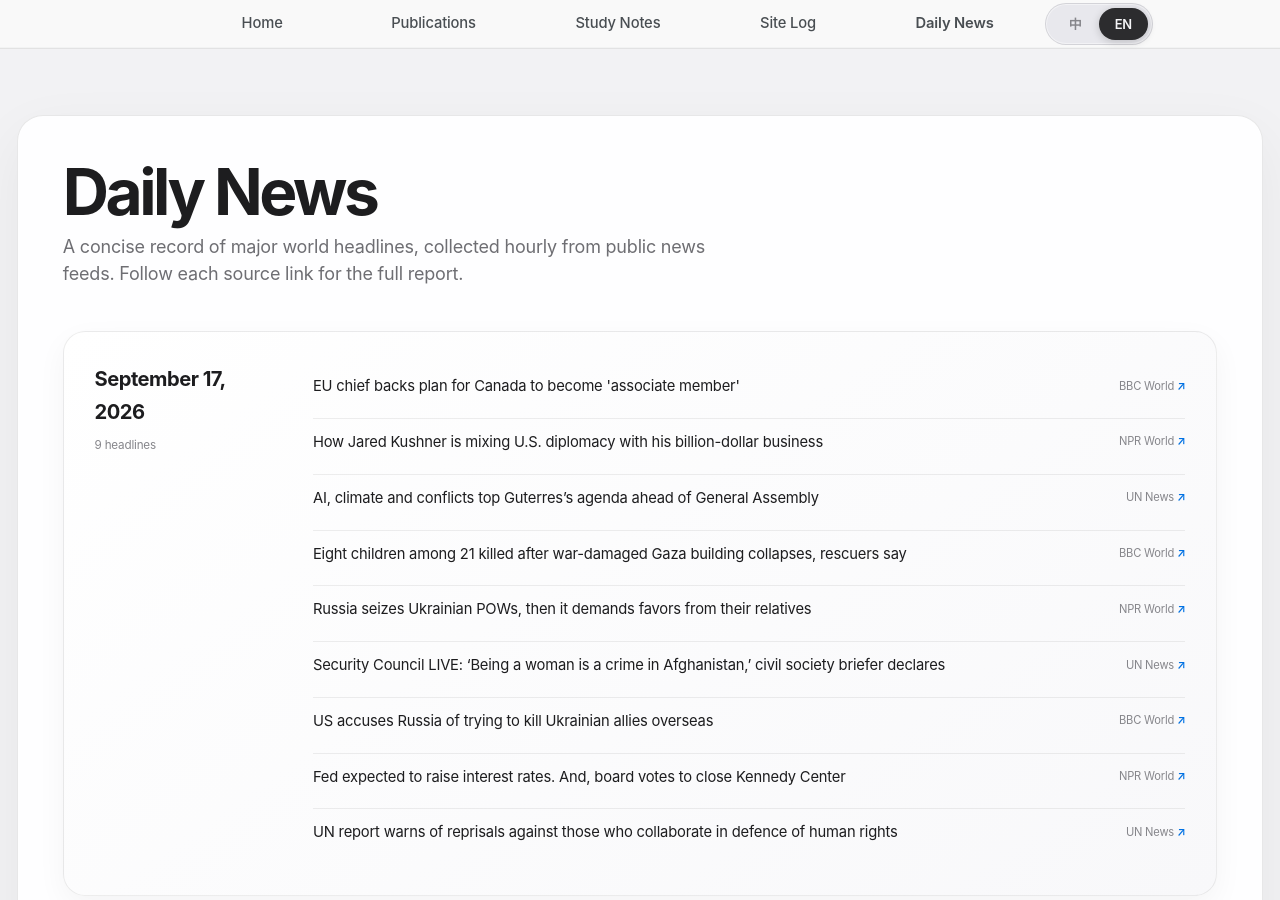
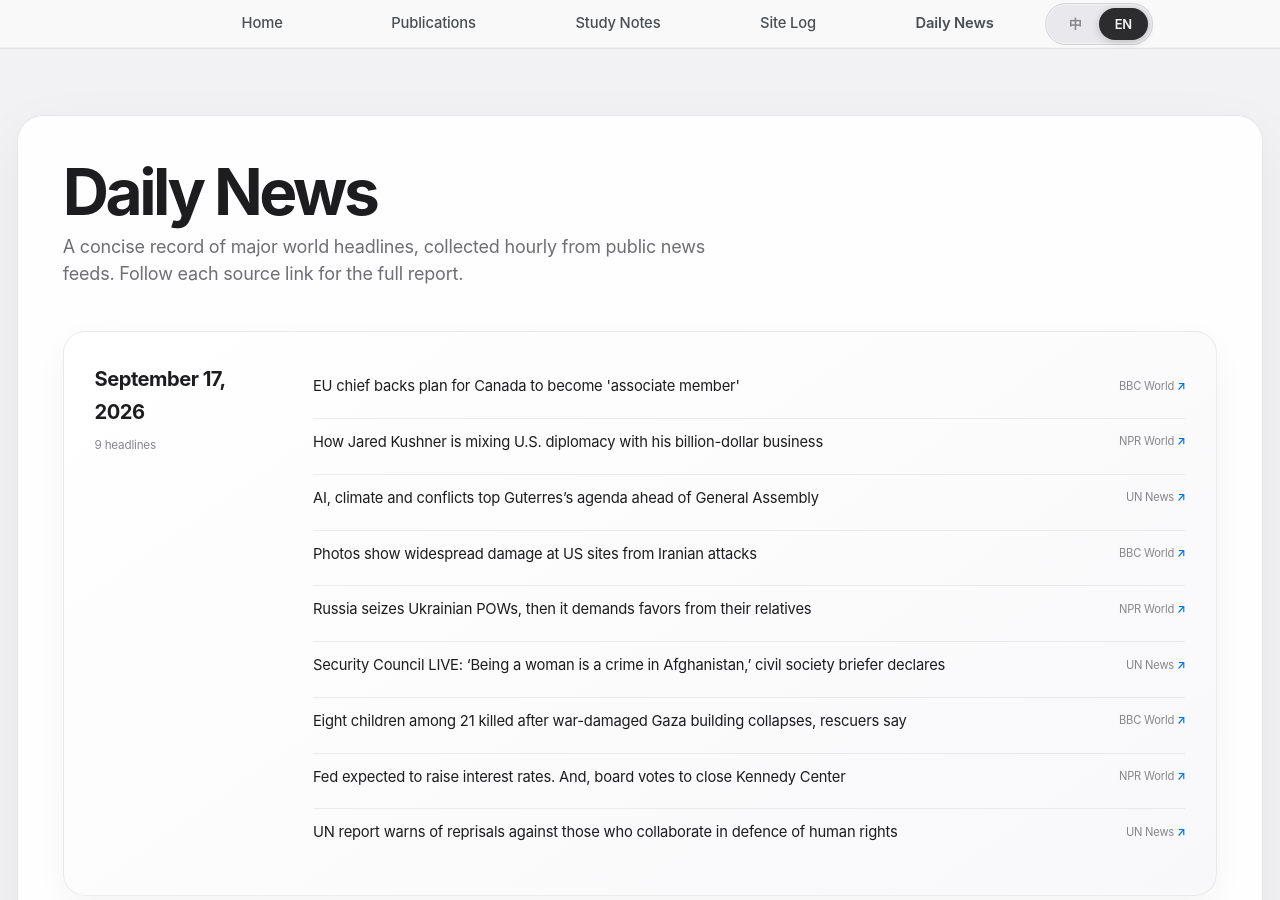
Before and after one commit to HaoxiangLuo/HaoxiangLuo.github.io, a Jekyll site: the page built from _pages/daily-news.html, in a window 1280 px wide and 900 px high. Built offline with Jekyll 4.4.1, drawn with Linux system fonts in a browser that asks for light colours; a style sheet for code colours, icons or effects is not loaded.

Commit message:
Update daily news 2026-09-17

```diff
--- a/_data/daily_news.json
+++ b/_data/daily_news.json
@@ -1,5 +1,5 @@
 {
-  "updated_at": "2026-09-17T01:23:14+08:00",
+  "updated_at": "2026-09-17T02:27:52+08:00",
   "days": [
     {
       "date": "2026-09-17",
@@ -20,9 +20,9 @@
           "url": "https://news.un.org/feed/view/en/story/2026/09/1168348"
         },
         {
-          "title": "Eight children among 21 killed after war-damaged Gaza building collapses, rescuers say",
+          "title": "Photos show widespread damage at US sites from Iranian attacks",
           "source": "BBC World",
-          "url": "https://www.bbc.co.uk/news/articles/cvp8d00j9gg5o?at_medium=RSS&at_campaign=rss"
+          "url": "https://www.bbc.co.uk/news/articles/c8g49e0gwxeno?at_medium=RSS&at_campaign=rss"
         },
         {
           "title": "Russia seizes Ukrainian POWs, then it demands favors from their relatives",
@@ -35,9 +35,9 @@
           "url": "https://news.un.org/feed/view/en/story/2026/09/1168347"
         },
         {
-          "title": "US accuses Russia of trying to kill Ukrainian allies overseas",
+          "title": "Eight children among 21 killed after war-damaged Gaza building collapses, rescuers say",
           "source": "BBC World",
-          "url": "https://www.bbc.co.uk/news/articles/cjp3077led9qo?at_medium=RSS&at_campaign=rss"
+          "url": "https://www.bbc.co.uk/news/articles/cvp8d00j9gg5o?at_medium=RSS&at_campaign=rss"
         },
         {
           "title": "Fed expected to raise interest rates. And, board votes to close Kennedy Center",
```
